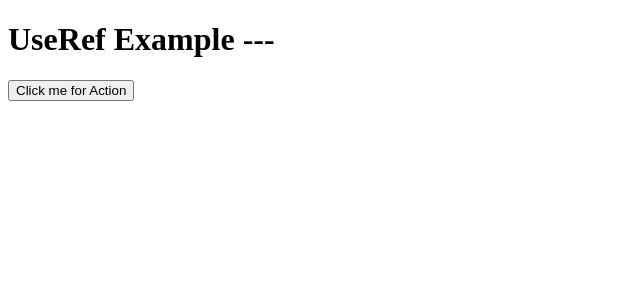
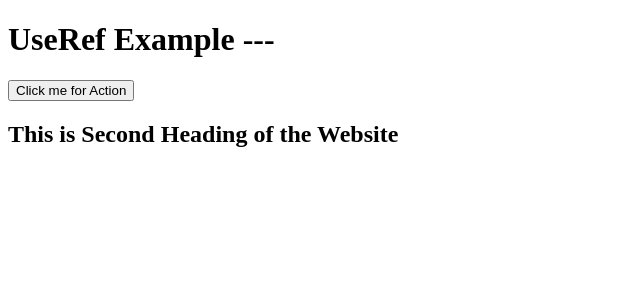
Before and after one commit to Ranjeet-vishwakarma-8081/useReducer-hook, a React (Create React App) app: page / in a window 1280 px wide. Shown: the top 300 px of the page, without its empty margins (0-640 px from the left). Built offline with nearby package versions, Linux system fonts and the light colour scheme.

Commit message:
useRef Component Added

```diff
--- a/src/component/UseRef.tsx
+++ b/src/component/UseRef.tsx
@@ -1,15 +1,27 @@
-import React, { useRef } from 'react'
+import React, { useEffect, useRef } from 'react'
 
 const UseRef = () => {
+
     const ref = useRef(0);
+    const divRef = useRef(null);
+
     const handleClick = () => {
         ref.current += 1;
         console.log('Current value of ref is:', ref.current);  // Output: Current value of ref is: 1
     }
+    useEffect(() => {
+        console.log('Component Mounted');
+        // divRef.current.style.color = 'red';
+        console.log(divRef.current);
+
+
+    })
+
     return (
         <>
             <h1>UseRef Example --- </h1>
             <button onClick={handleClick}>Click me for Action</button>
+            <h2 ref={divRef}>This is Second Heading of the Website</h2>
 
         </>
     )
```
